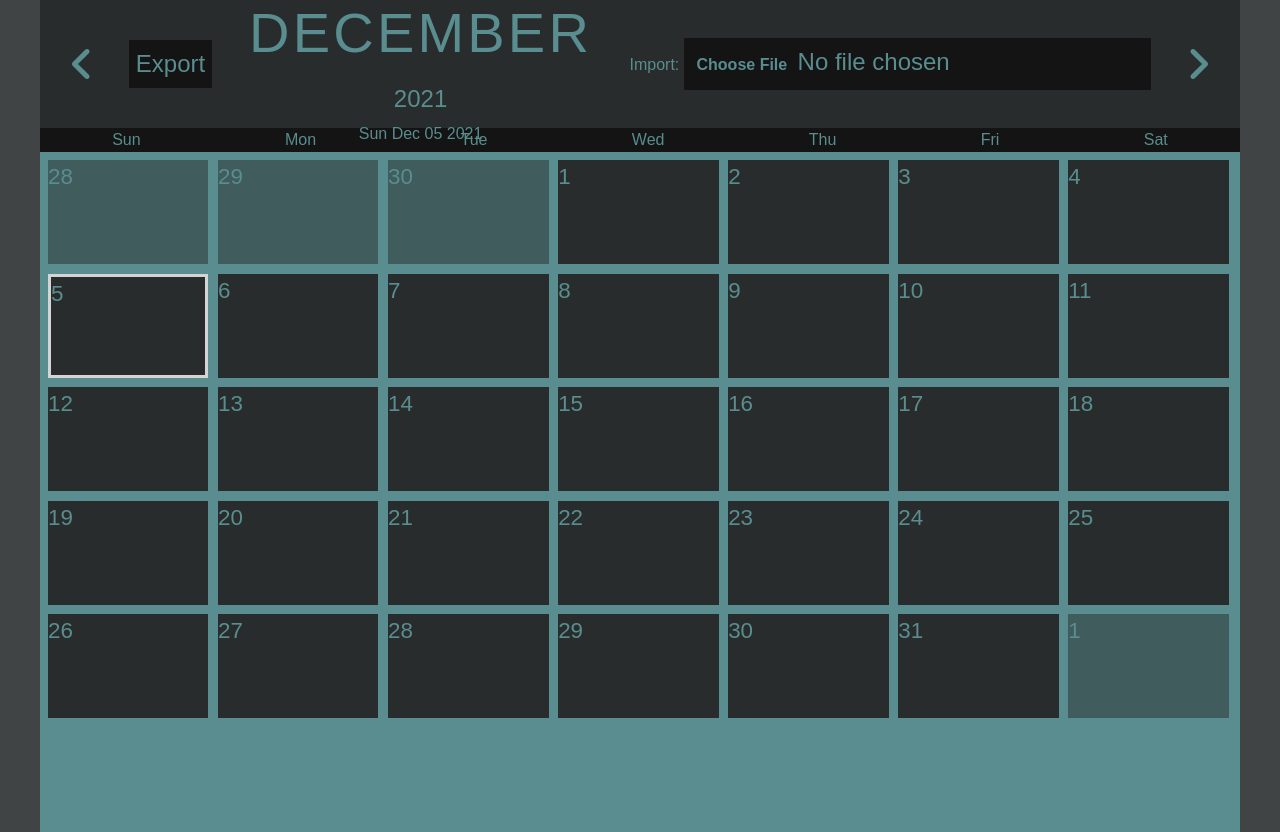
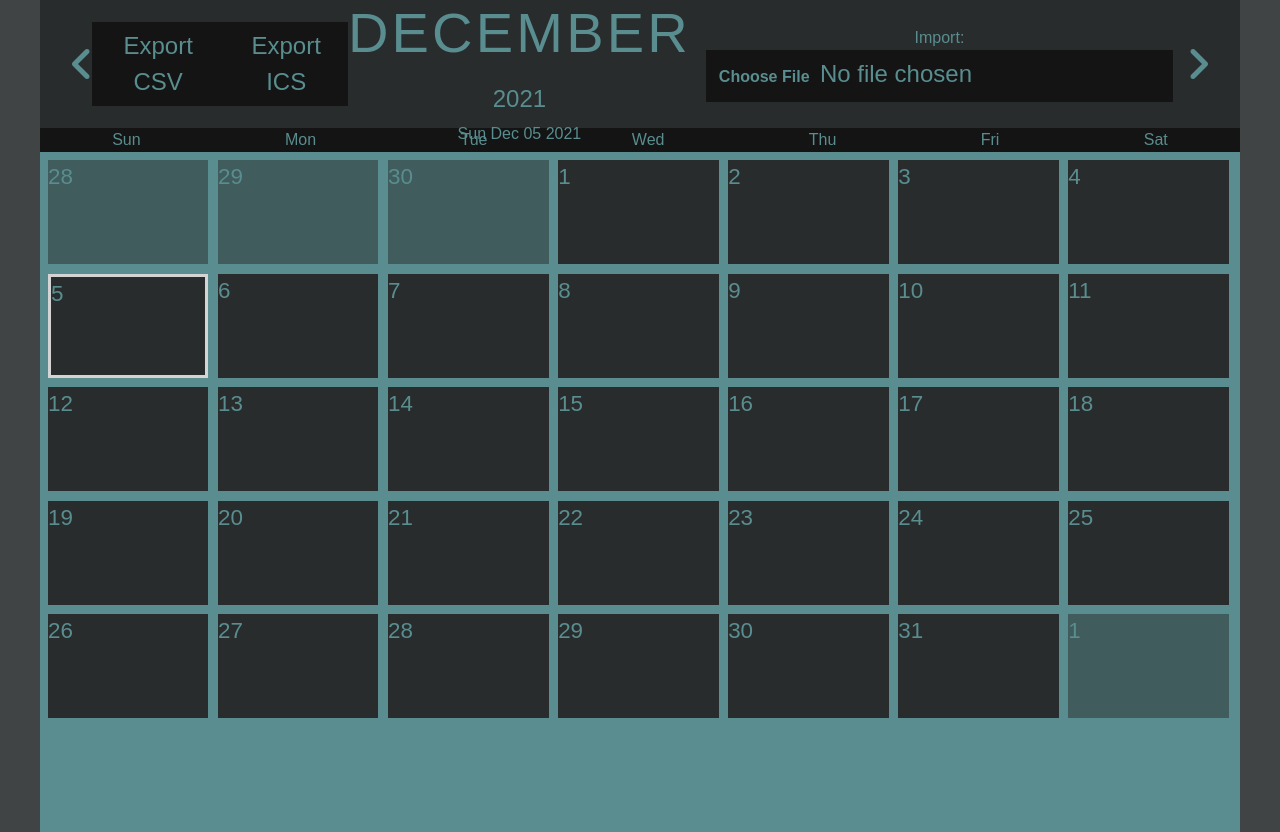
Before and after one commit to GambetaClub/SyllabusReader, a Django app: page / in a window 1280 px wide. Run offline with Django 3.2, Linux system fonts and the light colour scheme; some libraries are stand-ins or nearby versions.

Commit message:
Adding the export ics feature. SNot finished yet. It saves an invalid format of ics.

```diff
--- a/web_app/ics_converter.py
+++ b/web_app/ics_converter.py
@@ -21,8 +21,8 @@ class ICSConverter:
                 if row["Assignments"] != '-' and row['Assignments'] != '':
                     event = Event()
                     event.add("summary", row["Assignments"])
-                    date = [int(x) for x in re.split(r'-| |\:', row["Date"])]
-                    date = str(datetime(date[0], date[1], date[2]).date()).split('-')
+                    date = [int(x) for x in row["Date"].split('/')]
+                    date = str(date[0] + date[1] + date[2])
                     event['dtstart'] = date[0] + date[1] + date[2] + "T000000Z"
                     self.__calendar.add_component(event)
 
--- a/web_app/syllabi_reader/static/syllabi_reader/calendar.js
+++ b/web_app/syllabi_reader/static/syllabi_reader/calendar.js
@@ -345,7 +345,7 @@ $('#file_form').change(function(e){
 })
 
 
-function saveCalendar(){
+function saveInCsv(){
     if (eventArray.length == 0) {
         displayErrorMsg("You cannot export an empty calendar.")
         return
@@ -356,7 +356,7 @@ function saveCalendar(){
 
     $.ajax({
         type:'POST',
-        url:'/save_calendar',
+        url:'/save_csv',
         headers: {'X-CSRFToken': token},
         datatype: 'json',
         data : {
@@ -374,3 +374,34 @@ function saveCalendar(){
         document.body.removeChild(downloadLink);
     })
 }
+
+
+function saveInIcs(){
+    if (eventArray.length == 0) {
+        displayErrorMsg("You cannot export an empty calendar.")
+        return
+    }
+
+    var token = $('input[name="csrfmiddlewaretoken"]').attr('value')
+    events = JSON.stringify(eventArray)
+
+    $.ajax({
+        type:'POST',
+        url:'/save_ics',
+        headers: {'X-CSRFToken': token},
+        datatype: 'json',
+        data : {
+            'events': events
+        },
+    })
+    .done(function(res) {
+        var downloadLink = document.createElement("a");
+        var blob = new Blob(["\ufeff", res]);
+        var url = URL.createObjectURL(blob);
+        downloadLink.href = url;
+        downloadLink.download = "calendar.csv";  //Name the file here
+        document.body.appendChild(downloadLink);
+        downloadLink.click();
+        document.body.removeChild(downloadLink);
+    })
+}
--- a/web_app/syllabi_reader/templates/syllabi_reader/index.html
+++ b/web_app/syllabi_reader/templates/syllabi_reader/index.html
@@ -23,7 +23,8 @@
       <div class="calendar">
         <div class="month">
           <i class="fas fa-angle-left prev"></i>
-          <div class="export" onclick="saveCalendar()">Export</div>
+          <div class="export" onclick="saveInCsv()">Export CSV</div>
+          <div class="export" onclick="saveInIcs()">Export ICS</div>
           <div class="date">
             <h1></h1>
             <div class="year"></div>
--- a/web_app/syllabi_reader/urls.py
+++ b/web_app/syllabi_reader/urls.py
@@ -7,5 +7,6 @@ app_name = "syllabi_reader"
 urlpatterns = [
     path("", views.index, name="index"),
     path("read_docx", views.read_docx, name="read_docx"),
-    path("save_calendar", views.save_calendar, name="save_calendar")
+    path("save_csv", views.save_csv, name="save_csv"),
+    path("save_ics", views.save_ics, name="save_ics"),
 ] + static(settings.MEDIA_URL, document_root=settings.MEDIA_ROOT)
--- a/web_app/syllabi_reader/views.py
+++ b/web_app/syllabi_reader/views.py
@@ -101,7 +101,7 @@ def read_docx(request):
         return reverse('syllabi_reader:index')
 
 
-def save_calendar(request):
+def save_csv(request):
     if request.method == "POST":
         events = request.POST.get('events', None) # Gets a string representing an array of events
         df = reader.parse_json_events(events) # Parses the string and converts it into a df
@@ -110,3 +110,16 @@ def save_calendar(request):
         return response
     else:
         return HttpResponseRedirect(reverse("index"))
+
+
+def save_ics(request):
+    if request.method == "POST":
+        events = request.POST.get('events', None) # Gets a string representing an array of events
+        df = reader.parse_json_events(events) # Parses the string and converts it into a df
+        path = reader.convert_df_to_csv(df) # It saves the df as csv file and returns its path
+        reader.convert_csv_to_ics(path)
+        # response = FileResponse(open(path, 'rb'))
+        # return response
+        return None
+    else:
+        return HttpResponseRedirect(reverse("index"))
```
Also changed, not shown: web_app/new_reader.py (+8 -0 lines), web_app/db.sqlite3.
